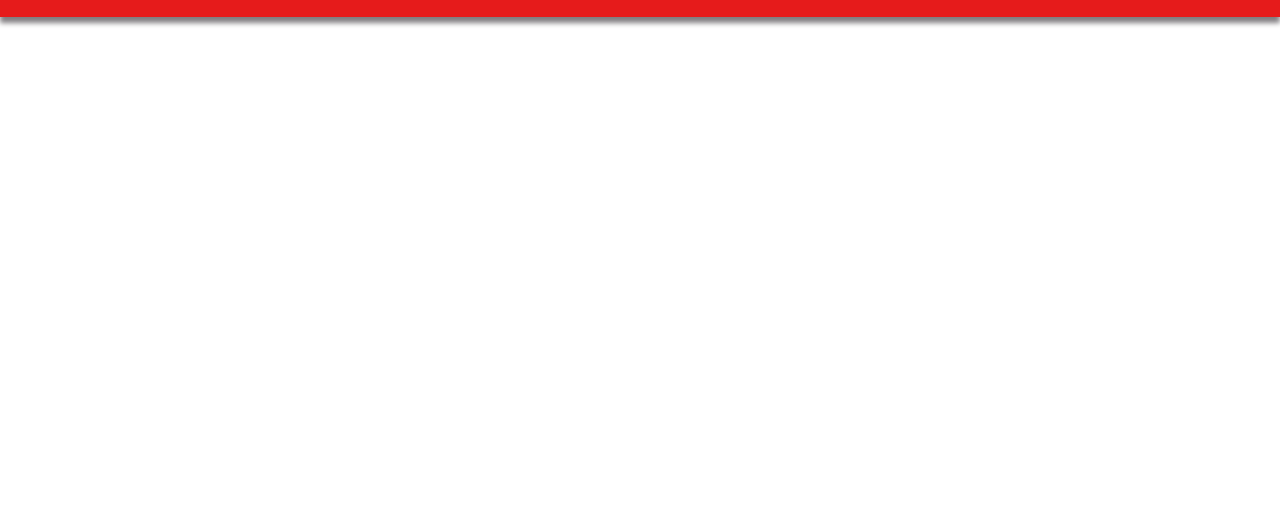
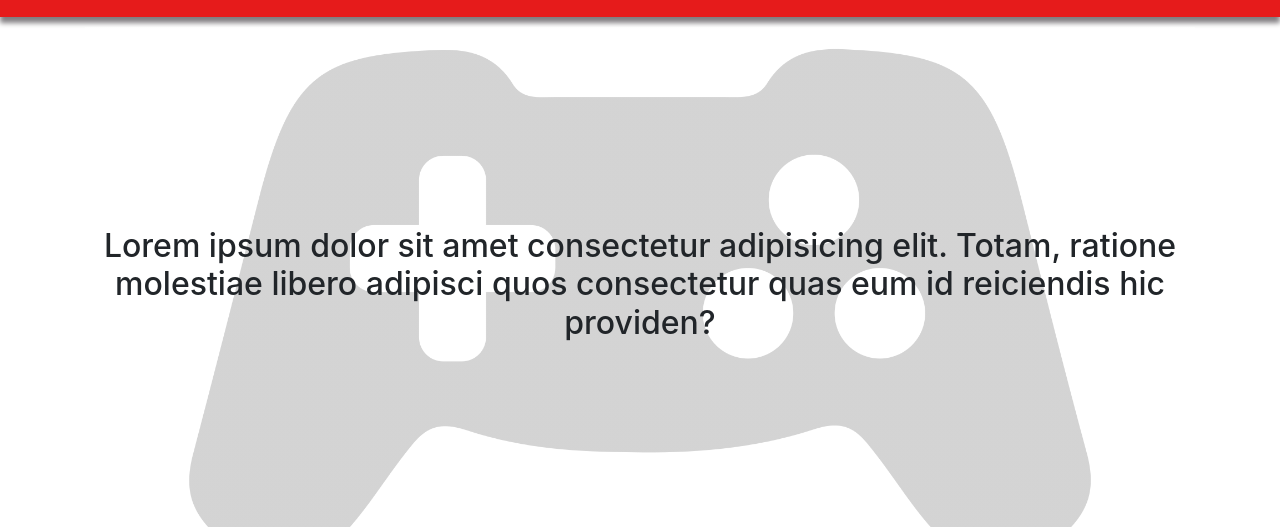
Before and after one commit to educf93/Portfolio, a plain HTML site: page index.html in a window 1280 px wide. Shown: the part 287-814 px from the top of the page. Drawn offline with nearby package versions, Linux system fonts and the light colour scheme.

Commit message:
primera seccion y estilos

```diff
--- a/index.html
+++ b/index.html
@@ -4,11 +4,12 @@
 <head>
   <meta charset="utf-8">
   <title>Hello, world!</title>
-  <link href="styles.css" rel="stylesheet">
   <link rel="stylesheet" href="https://stackpath.bootstrapcdn.com/bootstrap/4.1.3/css/bootstrap.min.css" integrity="sha384-MCw98/SFnGE8fJT3GXwEOngsV7Zt27NXFoaoApmYm81iuXoPkFOJwJ8ERdknLPMO"
     crossorigin="anonymous">
     <link href="https://fonts.googleapis.com/css?family=Permanent+Marker|Raleway" rel="stylesheet">
     <link href="https://fonts.googleapis.com/css?family=Montserrat|Permanent+Marker|Raleway" rel="stylesheet">
+  <link href="styles.css" rel="stylesheet">
+
   <script src="https://stackpath.bootstrapcdn.com/bootstrap/4.1.3/js/bootstrap.min.js" integrity="sha384-ChfqqxuZUCnJSK3+MXmPNIyE6ZbWh2IMqE241rYiqJxyMiZ6OW/JmZQ5stwEULTy"
     crossorigin="anonymous"></script>
 </head>
@@ -27,8 +28,10 @@
       </article>
     </section>
   </header>
-  <section>
-
+  <section class="container seccion_body">
+    <article class="primera_seccion col12">
+      <h2>Lorem ipsum dolor sit amet consectetur adipisicing elit. Totam, ratione molestiae libero adipisci quos consectetur quas eum id reiciendis hic providen?</h2>
+    </article>
   </section>
   <footer>
 
--- a/styles.css
+++ b/styles.css
@@ -6,6 +6,7 @@
     -webkit-box-shadow: 0px 6px 5px 0px rgba(130,126,130,1);
     -moz-box-shadow: 0px 6px 5px 0px rgba(130,126,130,1);
     box-shadow: 0px 6px 5px 0px rgba(130,126,130,1);
+    z-index: 20;
 }
 article > img{
     width: 200px;
@@ -37,3 +38,21 @@ article > a{
     color: aliceblue;
     text-decoration: none;
 }
+.primera_seccion{
+    width: 100%;
+    height: 100%;
+    background-repeat: no-repeat;
+    background-size: 100%;
+    background-image: linear-gradient(rgba(255,255,255,.5), rgba(255,255,255,.5)), url("img/fondo1.png");
+    z-index: 0;
+}
+.seccion_body{
+    width: 100%;
+    height: 500px;
+    margin-top: 10px;
+}
+article > h2{
+    opacity: 1;
+    text-align: center;
+    padding-top:200px;
+}
```
